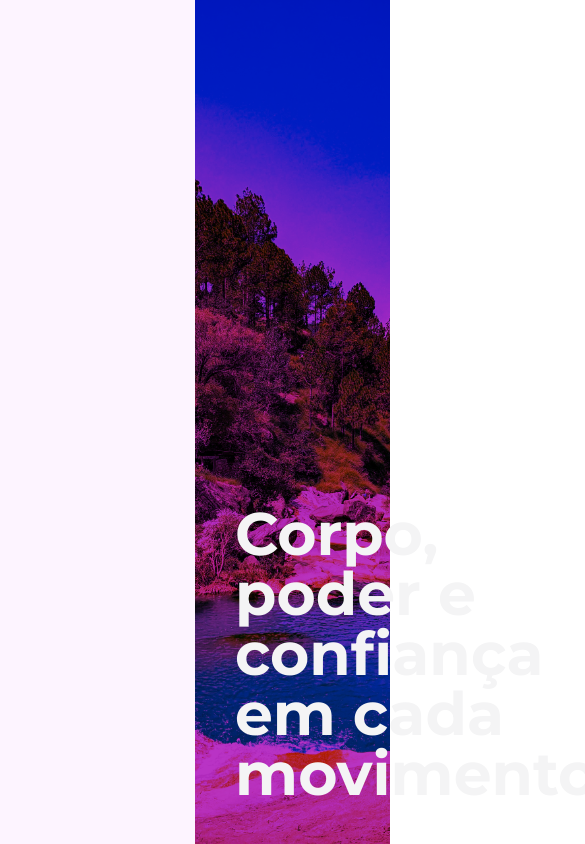
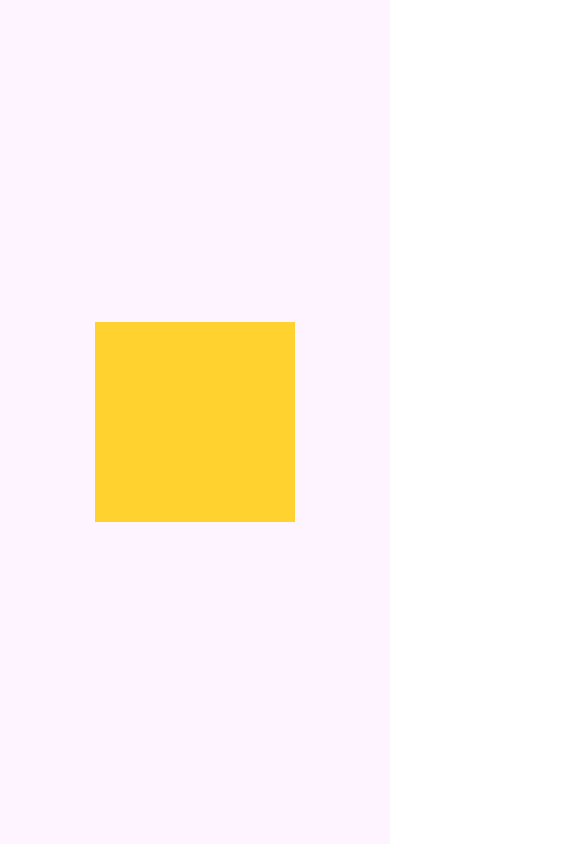
Before and after one commit to mdsreq-fga-unb/REQ-2025.2-T01-EscolaPoleDance, a React (Vite) app in the folder frontend/: page /signup in a window 390 px wide. Shown: the top 844 px of the page, 585 px wide, since content can reach past the window. Built offline with nearby package versions, Linux system fonts and the light colour scheme.

Commit message:
#11 feat: Add responsive layout for auth screens

```diff
--- a/frontend/src/pages/LoginPage.tsx
+++ b/frontend/src/pages/LoginPage.tsx
@@ -1,16 +1,22 @@
 export default function LoginPage() {
     return (
-        <div className="w-screen min-h-screen flex ">
-            <div className="w-1/2 min-h-screen relative">
+        <div className="max-w-[2100px] mx-auto w-screen min-h-screen flex ">
+
+            <div className="hidden xl:block w-1/2 min-h-screen relative">
                 <img src="/example-image.jpg" alt="Imagem" className="absolute w-full h-full object-cover" />
                 <div className="absolute inset-0 bg-fuchsia-700 opacity-80 mix-blend-darken pointer-events-none" />
                 <div className="absolute bottom-0 w-full flex">
-                    <p className="text-6xl font-bold text-zinc-100 p-10">
+                    <p className="text-5xl font-bold text-fuchsia-50 p-10">
                         Entre e descubra a força e a confiança que só o pole dance pode te trazer.
                     </p>
+                </div>
+
             </div>
+
+            <div className="w-screen xl:w-1/2 min-h-screen bg-fuchsia-50 flex items-center justify-center">
+                <div className="w-50 h-50 bg-amber-300"></div>
             </div>
-            <div className="w-1/2 min-h-screen bg-fuchsia-50 flex items-center justify-center"></div>
+
         </div>
     )
 }
--- a/frontend/src/pages/SignupPage.tsx
+++ b/frontend/src/pages/SignupPage.tsx
@@ -1,18 +1,21 @@
 export default function SignupPage() {
     return (
-        <div className="w-screen min-h-screen flex ">
-            <div className="w-1/2 min-h-screen bg-fuchsia-50 flex items-center justify-center">
+        <div className="max-w-[2100px] mx-auto w-screen min-h-screen flex">
 
+            <div className="w-full xl:w-1/2 min-h-screen bg-fuchsia-50 flex items-center justify-center">
+                <div className="w-50 h-50 bg-amber-300"></div>
             </div>
-            <div className="w-1/2 min-h-screen relative">
+
+            <div className="hidden xl:block w-1/2 min-h-screen relative">
                 <img src="/example-image.jpg" alt="Imagem" className="absolute w-full h-full object-cover" />
                 <div className="absolute inset-0 bg-fuchsia-700 opacity-80 mix-blend-darken pointer-events-none" />
                 <div className="absolute bottom-0 w-full flex">
-                    <p className="text-6xl font-bold text-zinc-100 p-10">
+                    <p className="text-5xl font-bold text-fuchsia-50 p-10">
                         Corpo, poder e confiança em cada movimento.
                     </p>
                 </div>
             </div>
+
         </div>
     )
 }
```
